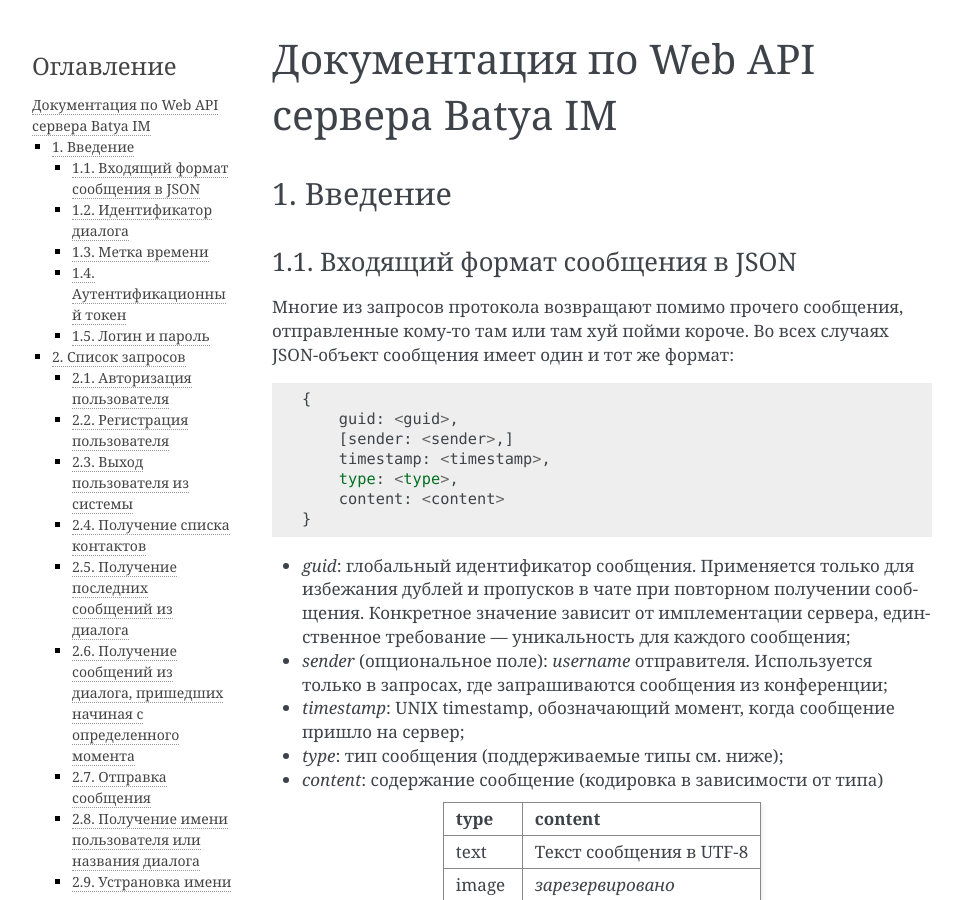
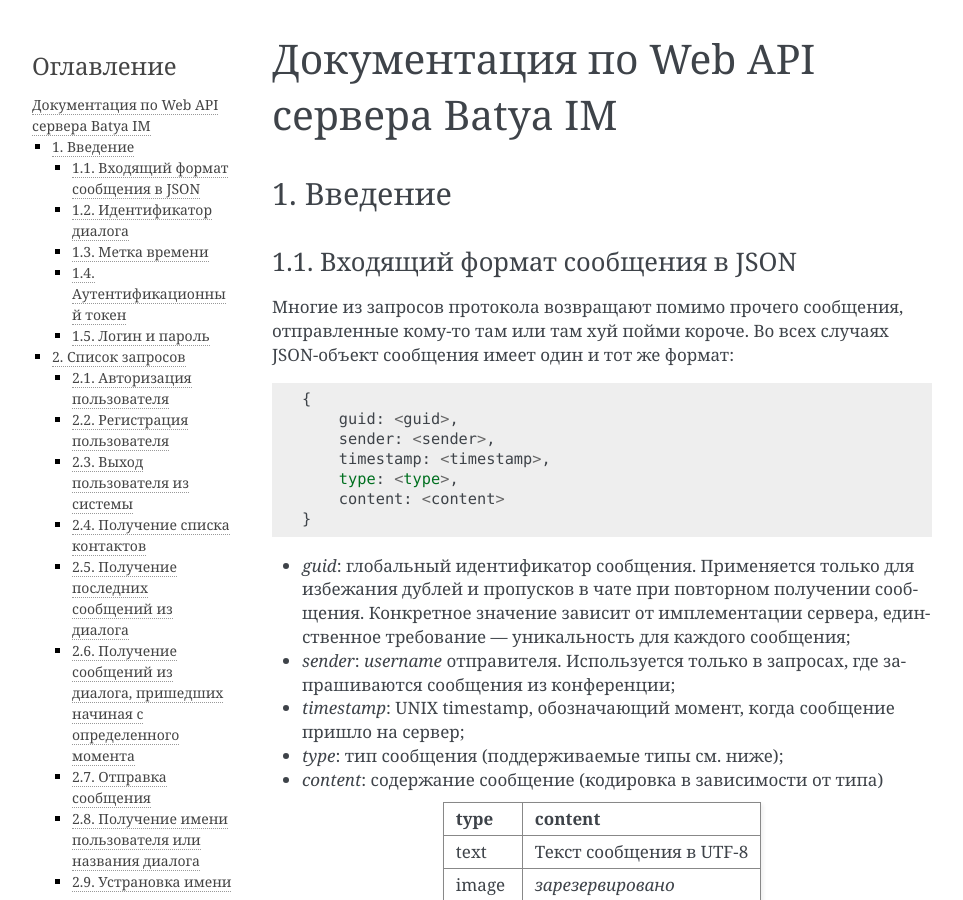
Before and after one commit to frnkySila/batya-api, a Sphinx documentation site: the page built from docs/source/index.rst, in a window 1280 px wide and 900 px high. Shown: the whole window, without its empty margins (148-1111 px from the left). Built offline with Sphinx 7.4.7, drawn with Linux system fonts in a browser that asks for light colours.

Commit message:
Сделал поле sender неоциальнальным
Как выяснилось, ситуаций, где его можно опустить, не возникает

```diff
--- a/docs/source/index.rst
+++ b/docs/source/index.rst
@@ -14,14 +14,14 @@
 
     {
         guid: <guid>,
-        [sender: <sender>,]
+        sender: <sender>,
         timestamp: <timestamp>,
         type: <type>,
         content: <content>
     }
 
 * *guid*: глобальный идентификатор сообщения. Применяется только для избежания дублей и пропусков в чате при повторном получении сообщения. Конкретное значение зависит от имплементации сервера, единственное требование — уникальность для каждого сообщения;
-* *sender* (опциональное поле): `username` отправителя. Используется только в запросах, где запрашиваются сообщения из конференции;
+* *sender*: `username` отправителя. Используется только в запросах, где запрашиваются сообщения из конференции;
 * *timestamp*: UNIX timestamp, обозначающий момент, когда сообщение пришло на сервер;
 * *type*: тип сообщения (поддерживаемые типы см. ниже);
 * *content*: содержание сообщение (кодировка в зависимости от типа)
```
Also changed, not shown: other parts of docs/source/index.rst (+1 -1 lines).
